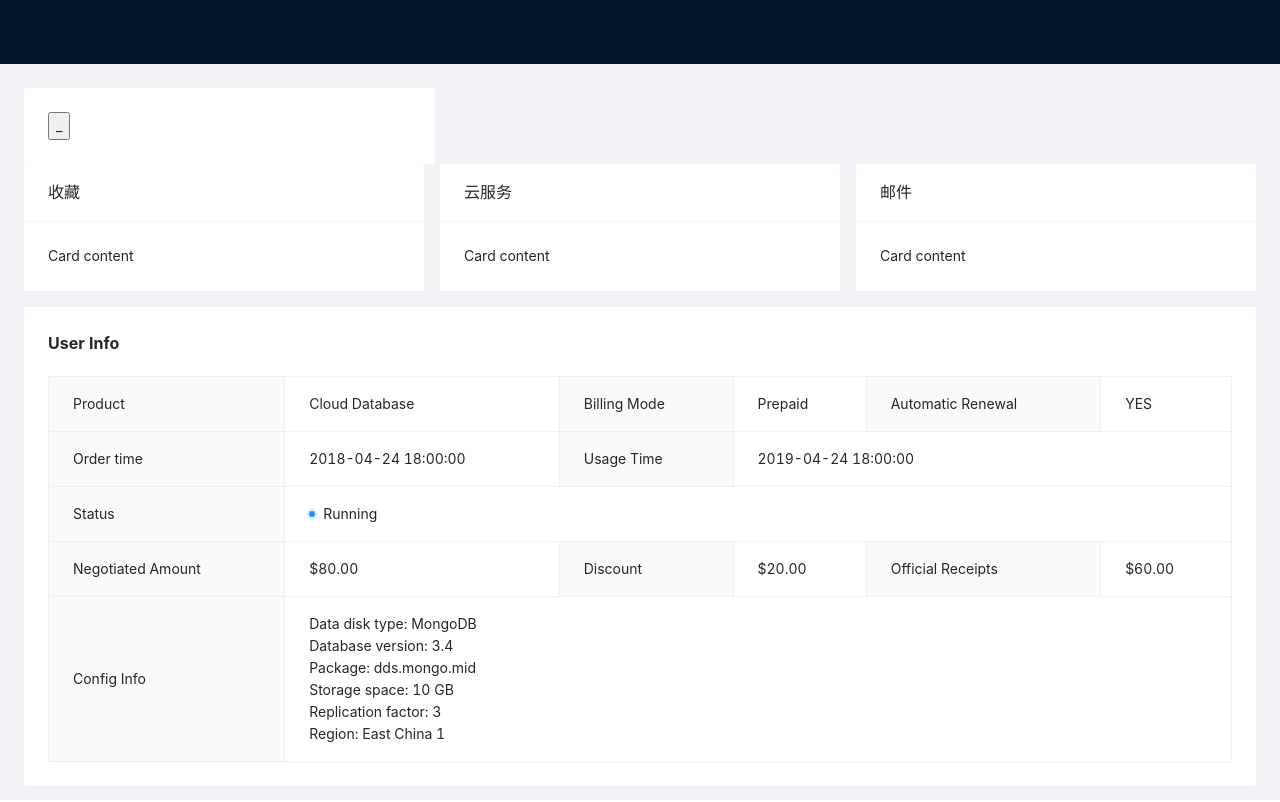
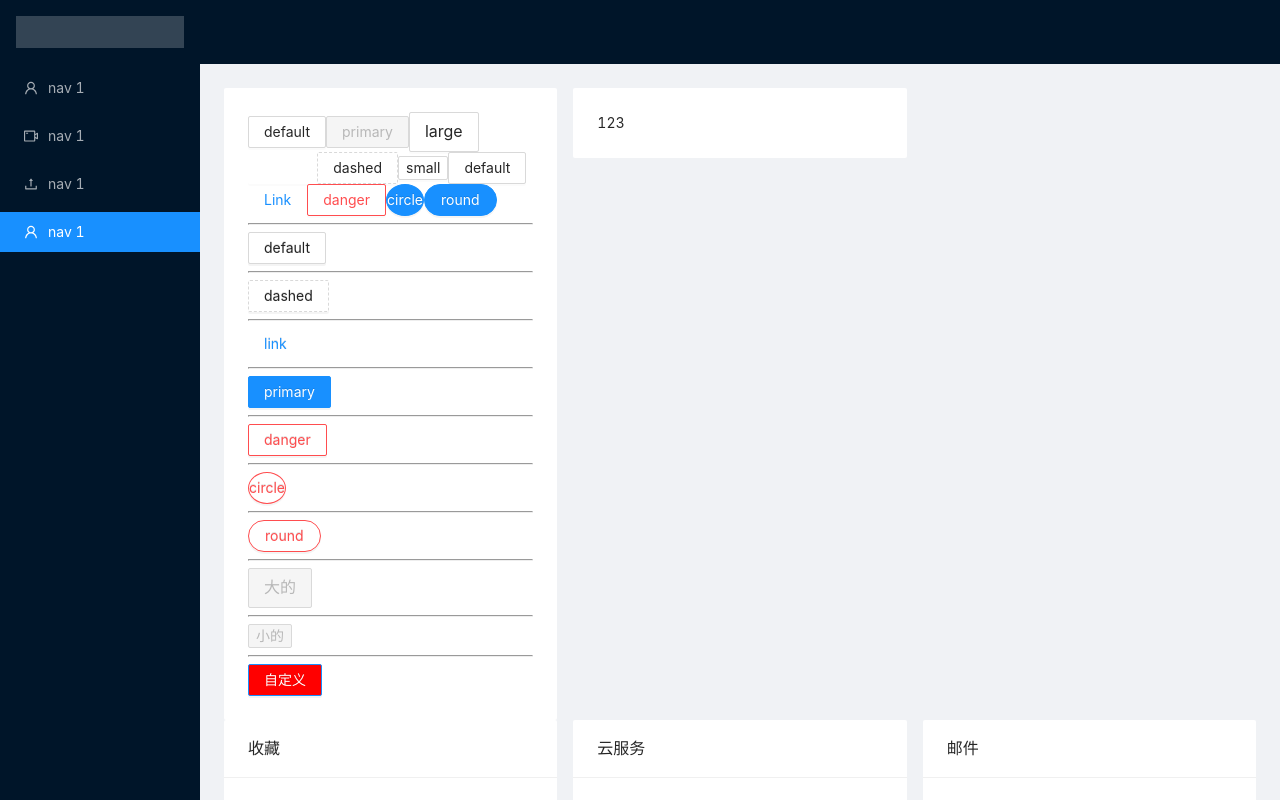
Before and after one commit to pyunfei/admin, a React (Create React App) app: page / in a window 1280 px wide. Shown: the top 802 px of the page. Built offline with nearby package versions, Linux system fonts and the light colour scheme.

Commit message:
feat(Com): :sparkles: button基本完善

```diff
--- a/src/components/Layout/index.tsx
+++ b/src/components/Layout/index.tsx
@@ -14,7 +14,7 @@ const LayOut = () => {
     <div className="layout_container">
       <Layout className="layout_container">
         <Sider
-          collapsed={true}
+          // collapsed={true}
           breakpoint="lg"
           collapsedWidth="0"
           onBreakpoint={(broken: any) => {
--- /dev/null
+++ b/src/utils/type.ts
@@ -0,0 +1,18 @@
+// 部分素材来源于github查找的结果
+
+export type Omit<T, K extends keyof T> = Pick<T, Exclude<keyof T, K>>;
+// https://stackoverflow.com/questions/46176165/ways-to-get-string-literal-type-of-array-values-without-enum-overhead
+export const tuple = <T extends string[]>(...args: T) => args;
+
+export const tupleNum = <T extends number[]>(...args: T) => args;
+
+/**
+ * https://stackoverflow.com/a/59187769
+ * Extract the type of an element of an array/tuple without performing indexing
+ */
+export type ElementOf<T> = T extends (infer E)[] ? E : T extends readonly (infer F)[] ? F : never;
+
+/**
+ * https://github.com/Microsoft/TypeScript/issues/29729
+ */
+export type LiteralUnion<T extends U, U> = T | (U & {});
--- a/src/views/Home/index.tsx
+++ b/src/views/Home/index.tsx
@@ -1,17 +1,52 @@
 import * as React from 'react'
-import { Card, Col, Row, Descriptions, Badge } from 'antd';
+import { Card, Col, Row, Descriptions, Badge, Button } from 'antd';
 
 import styles from './index.module.less';
 
-
-import { Button } from '../../widget/index';
+import { Button as MButton } from '../../widget/index';
 
 const Index = () => {
   return (<div className="site-card-wrapper">
-    <Row>
+    <Row gutter={16}>
       <Col span={8}>
         <Card bordered={false}>
-          <Button type="primary">_</Button>
+          <Button>default</Button>
+          <Button disabled type="primary">primary</Button>
+          <Button size="large">large</Button>
+          <Button ghost>ghost</Button>
+          <Button type="dashed">dashed</Button>
+          <Button size="small">small</Button>
+          <Button type="default">default</Button>
+          <Button type="link">Link</Button>
+          <Button danger>danger</Button>
+          <Button  shape="circle" type="primary">circle</Button>
+          <Button  shape="round" type="primary">round</Button>
+          <hr/>
+          <MButton type="default">default</MButton>
+          <hr/>
+          <MButton type="dashed">dashed</MButton>
+          <hr/>
+          <MButton type="link">link</MButton>
+          <hr/>
+          <MButton type="primary">primary</MButton>
+          <hr/>
+          <MButton type="danger">danger</MButton>
+          <hr/>
+          <MButton type="danger" shape="circle">circle</MButton>
+          <hr/>
+          <MButton shape="round" type="danger">round</MButton>
+          <hr/>
+          <MButton disabled type="danger" size="large">大的</MButton>
+          <hr/>
+          <MButton disabled type="primary" onClick={() => console.log('l')} size="small">小的</MButton>
+          <hr/>
+          <MButton type="primary" style={{ background: 'red'}} onClick={() => console.log('ll')}>自定义</MButton>
+        </Card>
+      </Col>
+
+      <Col span={8}>
+        <Card bordered={false}>
+          123
         </Card>
       </Col>
     </Row>
--- /dev/null
+++ b/src/widget/button/index.css
@@ -0,0 +1,151 @@
+button {
+  outline: 0;
+}
+
+:root {
+  --default: '#ffffff';
+  --primary: '#1890ff';
+  --danger: '#ff4d4f';
+  --defaultHover: '#40a9ff';
+  --primaryHover: '#40a9ff';
+  --dangerHover: '#ff7875';
+}
+
+/* 常规下各种色值 */
+.btn {
+  line-height: 1.5715;
+  position: relative;
+  display: inline-block;
+  font-weight: 400;
+  white-space: nowrap;
+  text-align: center;
+  background-image: none;
+  border: 1px solid transparent;
+  box-shadow: 0 2px 0 rgba(0, 0, 0, 0.045);
+  text-shadow: 0 -1px 0 rgba(0, 0, 0, 0.12);
+  cursor: pointer;
+  transition: all 0.3s cubic-bezier(0.645, 0.045, 0.355, 1);
+  user-select: none;
+  touch-action: manipulation;
+  height: 32px;
+  padding: 4px 15px;
+  font-size: 14px;
+  border-radius: 2px;
+  color: rgba(0, 0, 0, 0.85);
+  background: #fff;
+  border-color: #d9d9d9;
+}
+
+.btn-primary {
+  color: #ffffff;
+  background: #1890ff;
+  border-color: #1890ff;
+}
+
+.btn-dashed {
+  color: rgba(0, 0, 0, 0.85);
+  background: #fff;
+  border-color: #d9d9d9;
+  border-style: dashed;
+}
+
+.btn-danger {
+  color:#ff4d4f;
+  background: #ffffff;
+  border-color: #ff4d4f;
+}
+
+.btn-link {
+  color: #1890ff;
+  background: transparent;
+  border-color: transparent;
+  -webkit-box-shadow: none;
+  box-shadow: none;
+}
+
+
+/* 常规下各种hover-active色值 */
+.btn:hover, .btn:active {
+  color: #40a9ff;
+  background: #ffffff;
+  border-color:#40a9ff;
+}
+
+.btn-primary:hover, .btn-primary:active {
+  color: #ffffff;
+  background: #40a9ff;
+  border-color: #40a9ff;
+}
+
+.btn-danger:hover, .btn-danger:active {
+  color: #ff7875;
+  background: #ffffff;
+  border-color: #ff7875;
+}
+
+.btn-link:hover, .btn-link:active {
+  color: #40a9ff;
+  background: transparent;
+  border-color: transparent;
+}
+
+/* button大小显示 */
+.btn-small {
+  height: 24px;
+  padding: 0px 7px;
+  font-size: 14px;
+  border-radius: 2px;
+}
+
+.btn-large {
+  height: 40px;
+  padding: 6.4px 15px;
+  font-size: 16px;
+  border-radius: 2px;
+}
+
+/* 圆角->参数shape《circle|round》 */
+.btn-circle {
+  min-width: 32px;
+  padding-right: 0;
+  padding-left: 0;
+  text-align: center;
+  border-radius: 50%;
+}
+
+.btn-round {
+  height: 32px;
+  padding: 4px 16px;
+  font-size: 14px;
+  border-radius: 32px;
+}
+
+.btn[disabled],
+.btn[disabled]:hover,
+.btn[disabled]:focus,
+.btn[disabled]:active
+.btn-default[disabled],
+.btn-default[disabled]:hover,
+.btn-default[disabled]:focus,
+.btn-default[disabled]:active
+.btn-link[disabled],
+.btn-link[disabled]:hover,
+.btn-link[disabled]:focus,
+.btn-link[disabled]:active
+.btn-primary[disabled],
+.btn-primary[disabled]:hover,
+.btn-primary[disabled]:focus,
+.btn-primary[disabled]:active
+.btn-danger[disabled],
+.btn-danger[disabled]:hover,
+.btn-danger[disabled]:focus,
+.btn-danger[disabled]:active
+{
+  cursor: not-allowed;
+  color: rgba(0, 0, 0, 0.25);
+  background: #f5f5f5;
+  border-color: #d9d9d9;
+  text-shadow: none;
+  -webkit-box-shadow: none;
+  box-shadow: none;
+}
--- a/src/widget/button/index.tsx
+++ b/src/widget/button/index.tsx
@@ -1,38 +1,74 @@
-import React from 'react';
+import React, { ButtonHTMLAttributes, AnchorHTMLAttributes } from 'react';
+import { Omit, tuple } from '../../utils/type';
 import classNames from 'classnames';
-// import './index.module.less';
-
-export type size = 'lg' | 'sm';
-export type type = 'primary' | 'default' | 'danger' | 'link';
+import './index.css';
 
 interface IProps {
+  size?: size;
   type?: type;
-  size?: size;
-  href?: string;
+  loading?: boolean | { delay?: number };
+  shape?: string;
   disabled?: boolean;
   className?: string;
   children?: React.ReactNode;
+  // onClick?: () => void;
 }
 
-const Index = (props: IProps) => {
-  const { size, type, className, disabled, href, children, ...restProps } = props;
+const types = tuple('default', 'primary', 'dashed', 'link', 'danger');
+export type type = typeof types[number];
+const sizes = tuple('large','small');
+export type size = typeof sizes[number];
+const htmlType = tuple('submit','button','danger');
+export type ButtonHTMLType = typeof htmlType[number];
+
+export type Loading = number | boolean;
+
+// TS交叉类型自动导入
+export type AnchorButtonProps = {
+  href: string;
+  target?: string;
+  onClick?: React.MouseEventHandler<HTMLElement>;
+} & IProps &
+  Omit<AnchorHTMLAttributes<any>, 'type' | 'onClick'>
+export type NativeButtonProps  = {
+  htmlType?: ButtonHTMLType;
+  onClick?: React.MouseEventHandler<HTMLElement>;
+} & IProps & Omit<ButtonHTMLAttributes<any>, 'type' | 'onClick'>
+
+// Partial 把这些属性都转换成可选
+export type ButtonProps = Partial<NativeButtonProps & AnchorButtonProps>
+
+const Index = (props: ButtonProps) => {
+  const { size, type, shape, className, disabled, children, loading, ...restProps } = props;
+  // loading等到icon写完之后在处理 并且loading中也预留的delay参数作为辅助
+  const [innerLoading, setLoading] = React.useState<Loading>(!!loading);
 
   const classes = classNames('btn', {
     [`btn-${type}`]: type,
     [`btn-${size}`]: size,
+    [`btn-${shape}`]: shape,
   }, className)
+
+  const handleClick = (e: React.MouseEvent<HTMLButtonElement | HTMLAnchorElement, MouseEvent>) => {
+    const { onClick } = props;
+    if (innerLoading) {
+      return;
+    }
+    if (onClick) {
+      (onClick as React.MouseEventHandler<HTMLButtonElement | HTMLAnchorElement>)(e);
+    }
+  };
 
   return (<>
     {
-      type === 'link' && href
-        ?
-        <a href={href} className={classes} >
-          {props.children}
-        </a>
-        :
-        <button disabled={disabled} className={classes} {...restProps}>
-          {children}
-        </button>
+      <button
+        disabled={disabled}
+        className={classes}
+        onClick={handleClick}
+        {...restProps}
+      >
+        {children && <span>{children}</span>}
+      </button>
     }
   </>)
 }
```
Also changed, not shown: src/widget/Icon/index.tsx (added, +16 -0 lines).
